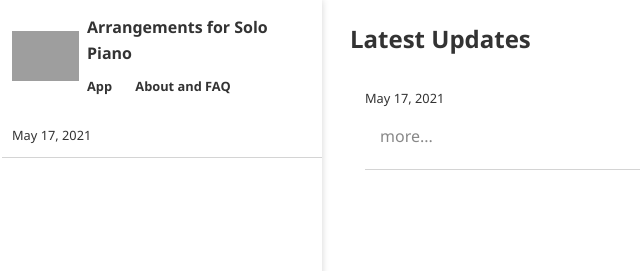
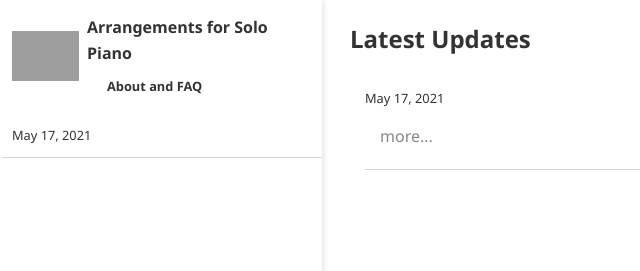
Before and after one commit to ansyblenetwork/arrpiano, a Jekyll site: the page built from index.html, in a window 1280 px wide. Shown: the top 271 px of the page, without its empty margins (0-640 px from the left). Built offline with Jekyll 4.4.1, drawn with Linux system fonts in a browser that asks for light colours; grey boxes are pictures that could not be loaded.

Commit message:
Update page.html

```diff
--- a/_layouts/page.html
+++ b/_layouts/page.html
@@ -22,7 +22,6 @@
 			<a href="{{ "" | absolute_url }}"><img src="{{ "icon-192x192.png" | relative_url }}" alt="{{ site.posts.last.url | relative_url }}" style="flex-shrink:0; max-height:50px; padding-right:10px"></a>
 			<span style="font-weight:bold;"><a href="{{ "" | absolute_url }}">{{ site.name }}</a>
 				<div style="margin-top:10px; font-size:0.8em;">
-					<a href="https://ansyblemessenger.herokuapp.com/">App</a>
 					<a style="margin-left:20px"  href="{{ site.posts.last.url | relative_url }}">About and FAQ</a>
 				</div>
 			</span>
```
